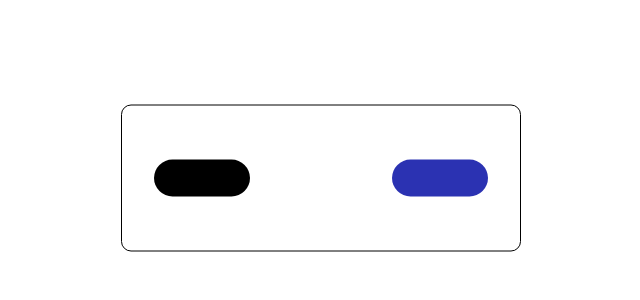
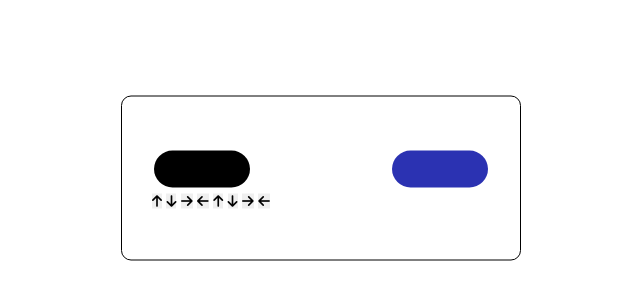
Before and after one commit to jahallb1/gradient-generator, a plain HTML site: page index.html in a window 1280 px wide. Shown: the part 222-522 px from the top of the page, without its empty margins (319-959 px from the left). Drawn offline with Linux system fonts and the light colour scheme.

Commit message:
added buttons

```diff
--- a/index.html
+++ b/index.html
@@ -14,7 +14,34 @@
             <input type="color" id="color-a" value="#148cc">
             <input type="color" id="color-b" value="#2b32b2">
         </div>
+        <div class="buttons">
+            <button>
+                <i class="fas fa-arrow-up"></i>
+            </button>
+            <button>
+                <i class="fas fa-arrow-down"></i>
+            </button>
+            <button>
+                <i class="fas fa-arrow-right"></i>
+            </button>
+            <button>
+                <i class="fas fa-arrow-left"></i>
+            </button>
+            <button class="rotate-icon">
+                <i class="fas fa-arrow-up"></i>
+            </button>
+            <button class="rotate-icon">
+                <i class="fas fa-arrow-down"></i>
+            </button>
+            <button class="rotate-icon">
+                <i class="fas fa-arrow-right"></i>
+            </button>
+            <button class="rotate-icon">
+                <i class="fas fa-arrow-left"></i>
+            </button>
+        </div>
     </div>
+    <script src="https://kit.fontawesome.com/42d1d17f6f.js" crossorigin="anonymous"></script>
     <script src="script.js"></script>
 </body>
 </html>
```
